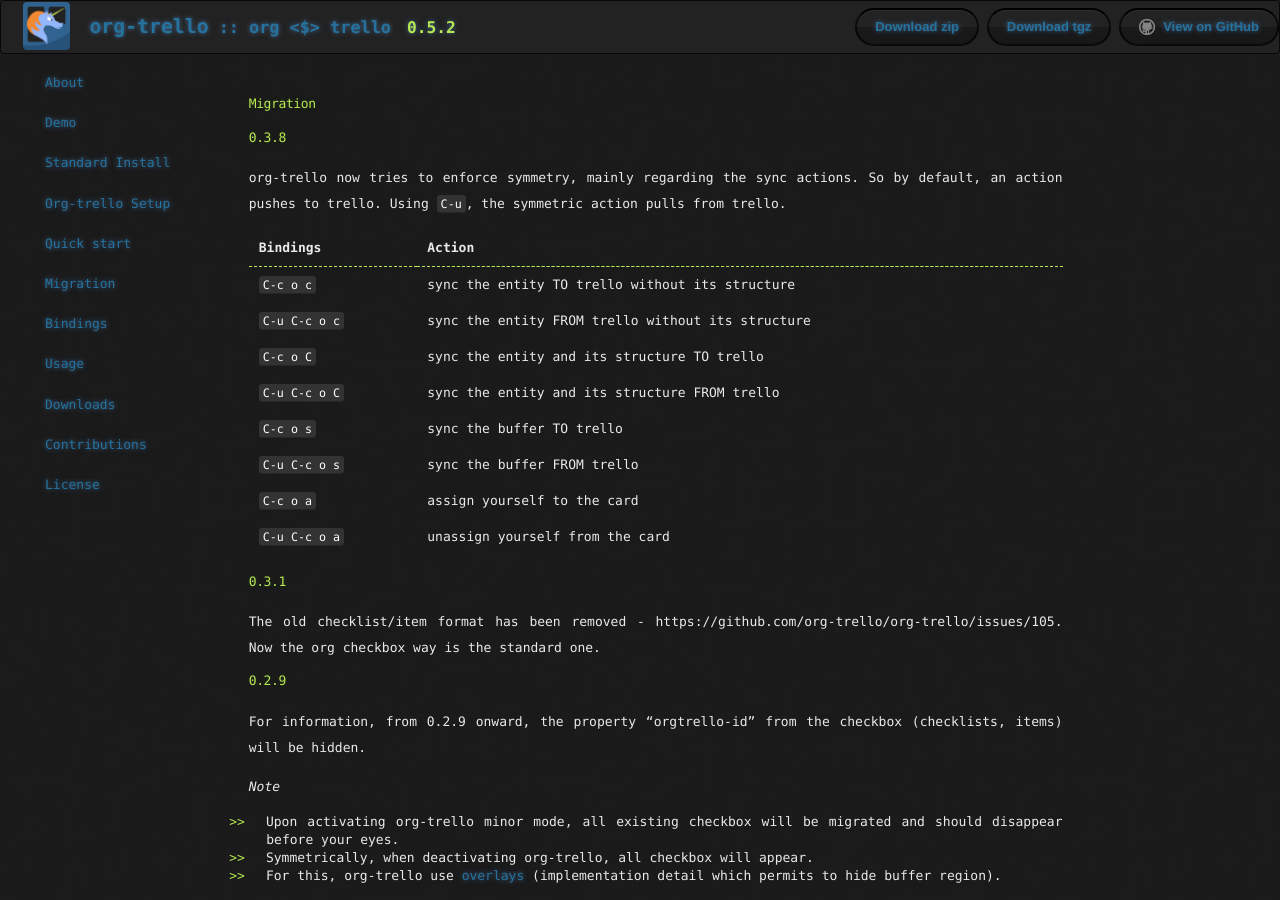
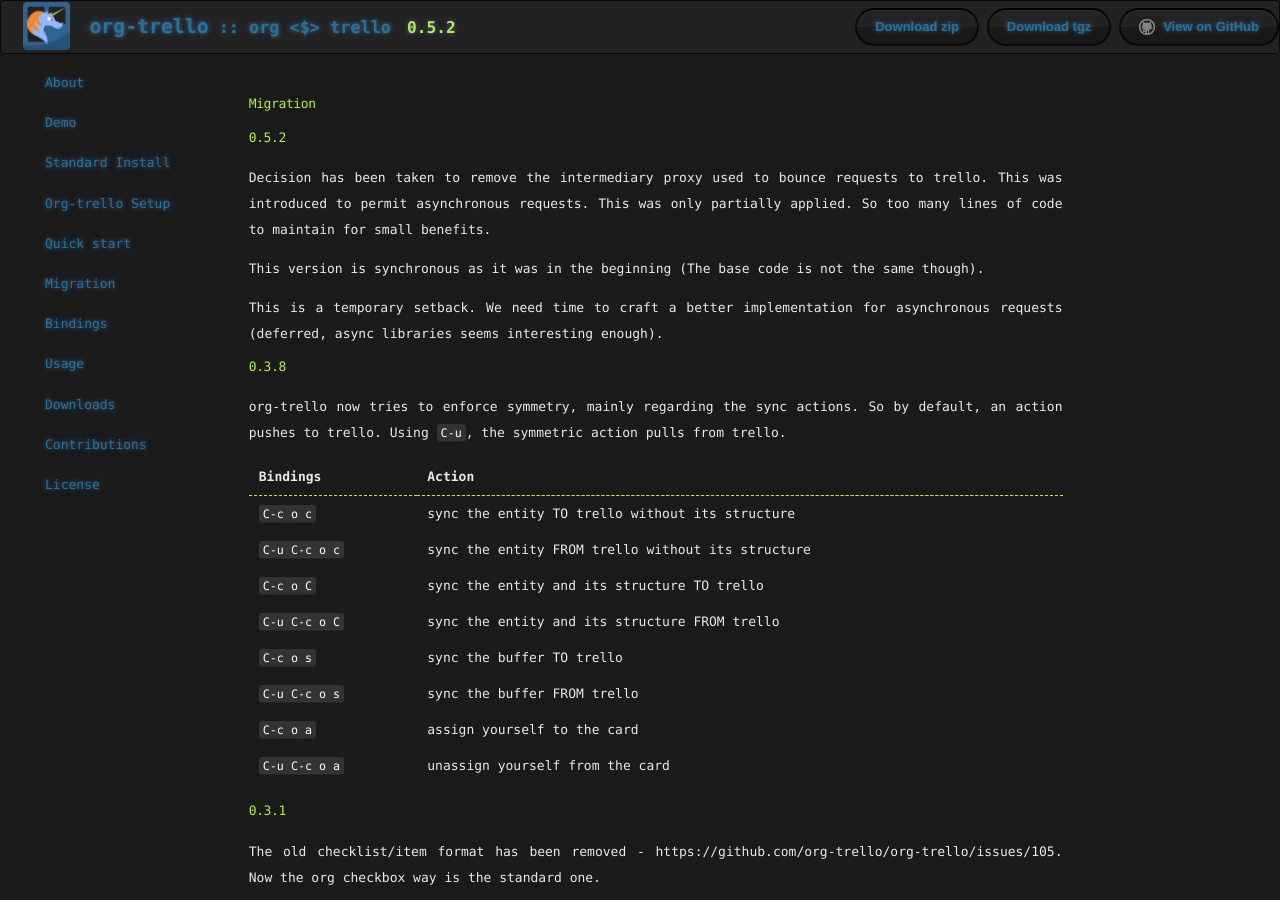
Before and after one commit to org-trello/org-trello.github.io, a Jekyll site: the page built from migration.md, in a window 1280 px wide and 900 px high. Built offline with Jekyll 4.4.1, drawn with Linux system fonts in a browser that asks for light colours; nearby versions of some CDN libraries; library files that are not in the unit come from our copies; Markdown is read by kramdown in place of the engine named in the settings.

Commit message:
Add information about org-trello and its proxy

```diff
--- a/migration.md
+++ b/migration.md
@@ -3,6 +3,18 @@ layout: post
 title:  "Migration"
 date:   2014-03-16 11:01:52
 ---
+
+## 0.5.2
+
+Decision has been taken to remove the intermediary proxy used to bounce requests to trello.
+This was introduced to permit asynchronous requests.
+This was only partially applied.
+So too many lines of code to maintain for small benefits.
+
+This version is synchronous as it was in the beginning (The base code is not the same though).
+
+This is a temporary setback.
+We need time to craft a better implementation for asynchronous requests (deferred, async libraries seems interesting enough).
 
 ## 0.3.8
 
```
